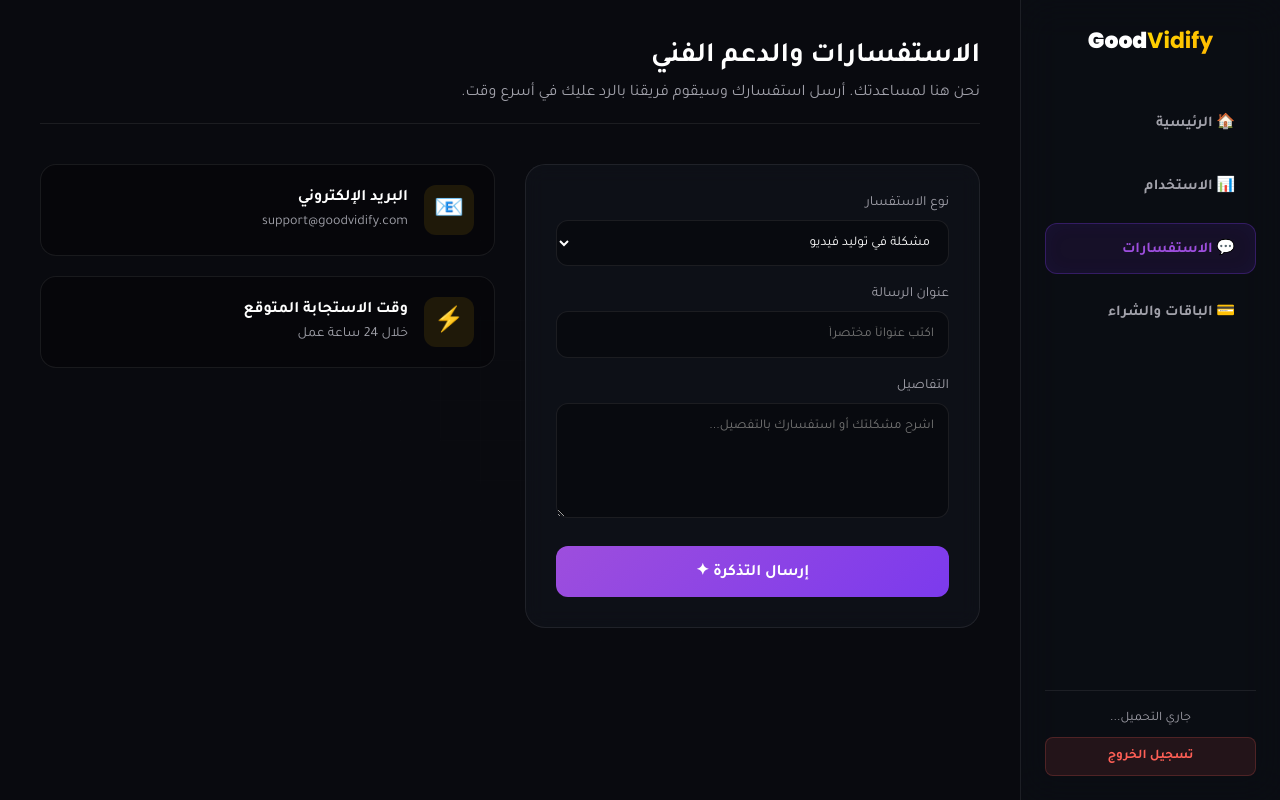
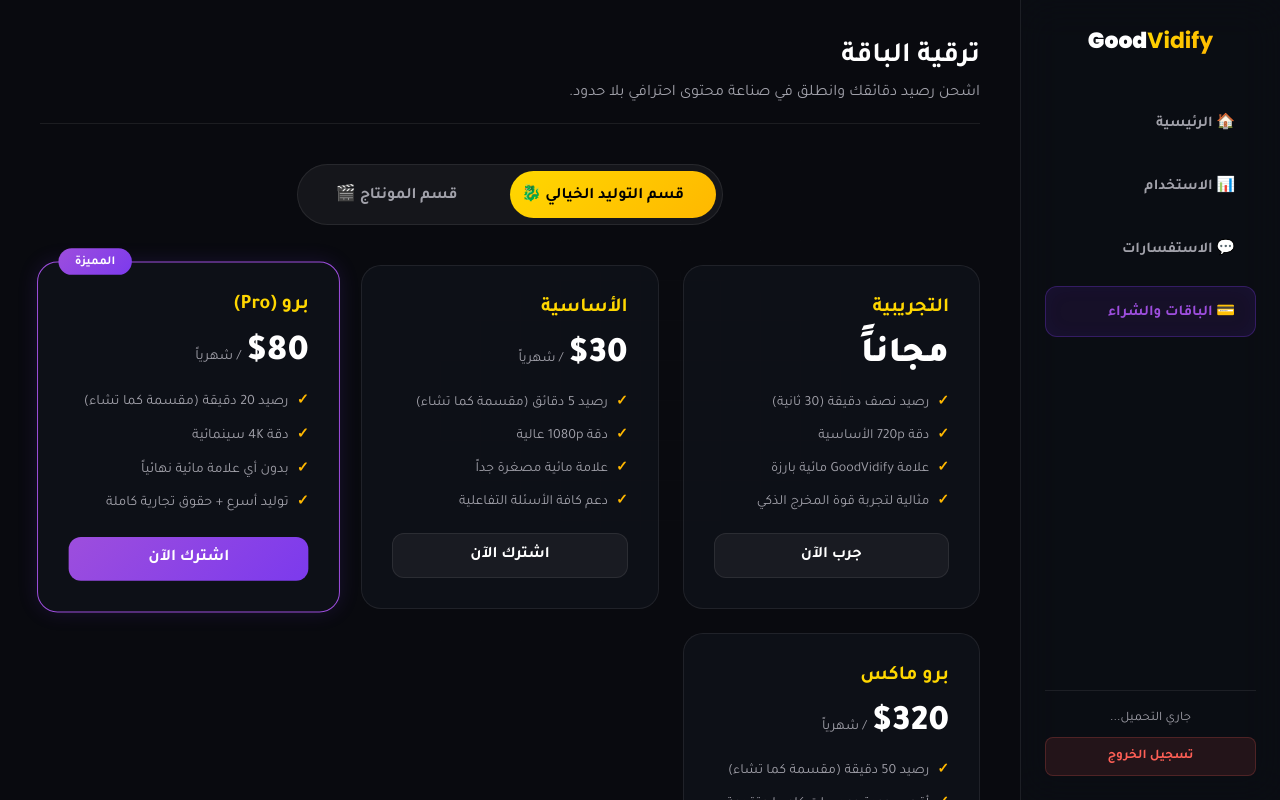
Before and after one commit to matageralbilad-hash/GoodVidify, a plain HTML site: page dashboard.html in a window 1280 px wide. Drawn offline with Linux system fonts and the light colour scheme; no server answers.

Commit message:
Update dashboard.html

```diff
--- a/dashboard.html
+++ b/dashboard.html
@@ -67,16 +67,34 @@
 .info-card { display: flex; align-items: center; gap: 16px; background: rgba(0,0,0,0.3); padding: 20px; border-radius: 16px; border: 1px solid var(--border-glass); }
 .info-icon { width: 50px; height: 50px; border-radius: 12px; background: rgba(255, 184, 0, 0.1); display: grid; place-items: center; font-size: 24px; color: var(--gold-primary); }
 
-/* === تصميم قسم الباقات (Pricing) === */
-.pricing-grid { display: grid; grid-template-columns: repeat(auto-fit, minmax(280px, 1fr)); gap: 24px; }
-.price-card { padding: 30px; background: var(--bg-card); border: 1px solid var(--border-glass); border-radius: 20px; display: flex; flex-direction: column; }
+/* === تصميم قسم الباقات (Pricing) مع مفتاح التبديل === */
+.pricing-toggle { display: flex; justify-content: center; margin-bottom: 40px; }
+.toggle-bg { background: rgba(255,255,255,0.05); border: 1px solid var(--border-glass); border-radius: 999px; padding: 6px; display: inline-flex; position: relative; }
+.toggle-btn { padding: 12px 32px; border-radius: 999px; font-weight: 700; font-size: 16px; color: var(--text-muted); cursor: pointer; border: none; background: transparent; font-family: inherit; transition: 0.3s; z-index: 1; }
+.toggle-btn.active { color: #000; }
+.toggle-slider { position: absolute; top: 6px; bottom: 6px; width: calc(50% - 6px); background: var(--gradient-gold); border-radius: 999px; transition: 0.4s cubic-bezier(0.68, -0.55, 0.265, 1.55); z-index: 0; }
+html[dir="rtl"] .toggle-slider.gen-active { inset-inline-start: 6px; }
+html[dir="rtl"] .toggle-slider.auto-active { inset-inline-end: 6px; }
+
+.pricing-grid { display: none; grid-template-columns: repeat(auto-fit, minmax(260px, 1fr)); gap: 24px; animation: fadeIn 0.5s ease-in-out; }
+.pricing-grid.active { display: grid; }
+
+.price-card { padding: 30px; background: var(--bg-card); border: 1px solid var(--border-glass); border-radius: 20px; display: flex; flex-direction: column; position: relative; }
+.price-card.popular { border-color: var(--violet-light); box-shadow: 0 0 20px rgba(124,58,237,0.15); transform: scale(1.02); }
+.price-badge { position: absolute; top: -14px; inset-inline-end: 20px; background: var(--gradient-violet); padding: 6px 16px; border-radius: 999px; font-size: 12px; font-weight: 700; color: white; }
+
 .price-card h3 { margin: 0; color: var(--gold-light); font-size: 20px; }
-.price-card .price { font-size: 40px; font-weight: 900; margin: 15px 0; }
-.price-card ul { list-style: none; padding: 0; margin: 0 0 20px; flex-grow: 1; }
-.price-card ul li { margin-bottom: 12px; color: var(--text-muted); font-size: 14px; display: flex; align-items: flex-start; gap: 8px; }
+.price-card .price { font-size: 36px; font-weight: 900; margin: 15px 0; display: flex; align-items: baseline; gap: 5px; }
+.price-card .price span { font-size: 14px; color: var(--text-muted); font-weight: normal; }
+
+.price-card ul { list-style: none; padding: 0; margin: 0 0 20px; flex-grow: 1; display: flex; flex-direction: column; gap: 12px; }
+.price-card ul li { color: var(--text-muted); font-size: 14px; display: flex; align-items: flex-start; gap: 8px; line-height: 1.5; }
 .price-card ul li::before { content: '✓'; color: var(--gold-primary); font-weight: 900; }
-.btn-buy { background: rgba(255,255,255,0.05); color: #fff; border: 1px solid var(--border-glass); text-align: center; padding: 12px; border-radius: 12px; font-weight: 700; transition: 0.3s; }
-.btn-buy:hover { background: var(--gradient-gold); color: #000; border-color: transparent; }
+
+.btn-buy { background: rgba(255,255,255,0.05); color: #fff; border: 1px solid var(--border-glass); text-align: center; padding: 12px; border-radius: 12px; font-weight: 700; transition: 0.3s; margin-top: auto; display: block; cursor: pointer; }
+.btn-buy:hover { background: rgba(255,255,255,0.1); }
+.btn-buy.primary { background: var(--gradient-violet); border: none; box-shadow: var(--glow-violet); }
+.btn-buy.primary:hover { transform: translateY(-2px); }
 
 /* رسائل البناء للرئيسية والاستخدام */
 .construction-box { text-align: center; padding: 100px 20px; color: var(--text-muted); }
@@ -94,9 +112,9 @@
   <div class="nav-menu">
     <button class="nav-btn" onclick="openTab('tab-home', this)">🏠 الرئيسية</button>
     <button class="nav-btn" onclick="openTab('tab-usage', this)">📊 الاستخدام</button>
-    <!-- تم جعل قسم الاستفسارات هو النشط افتراضياً الآن لرؤيته -->
-    <button class="nav-btn active" onclick="openTab('tab-support', this)">💬 الاستفسارات</button>
-    <button class="nav-btn" onclick="openTab('tab-pricing', this)">💳 الباقات والشراء</button>
+    <button class="nav-btn" onclick="openTab('tab-support', this)">💬 الاستفسارات</button>
+    <!-- تم جعل قسم الباقات هو النشط افتراضياً الآن لرؤيته -->
+    <button class="nav-btn active" onclick="openTab('tab-pricing', this)">💳 الباقات والشراء</button>
   </div>
 
   <div class="user-info">
@@ -126,15 +144,14 @@
     </div>
   </div>
 
-  <!-- 3. الاستفسارات والاتصال (جاهز) -->
-  <div id="tab-support" class="tab-content active">
+  <!-- 3. الاستفسارات والاتصال -->
+  <div id="tab-support" class="tab-content">
     <div class="page-header">
       <h2>الاستفسارات والدعم الفني</h2>
       <p>نحن هنا لمساعدتك. أرسل استفسارك وسيقوم فريقنا بالرد عليك في أسرع وقت.</p>
     </div>
 
     <div class="support-container">
-      <!-- نموذج المراسلة -->
       <div class="glass-box">
         <div class="form-group">
           <label>نوع الاستفسار</label>
@@ -156,7 +173,6 @@
         <button class="btn-submit">إرسال التذكرة ✦</button>
       </div>
 
-      <!-- معلومات الاتصال -->
       <div class="contact-info">
         <div class="info-card">
           <div class="info-icon">📧</div>
@@ -176,53 +192,114 @@
     </div>
   </div>
 
-  <!-- 4. الباقات والشراء (جاهز مع توجيه لـ cash.html) -->
-  <div id="tab-pricing" class="tab-content">
+  <!-- 4. الباقات والشراء (نشط افتراضياً الآن) -->
+  <div id="tab-pricing" class="tab-content active">
     <div class="page-header">
       <h2>ترقية الباقة</h2>
       <p>اشحن رصيد دقائقك وانطلق في صناعة محتوى احترافي بلا حدود.</p>
     </div>
 
-    <div class="pricing-grid">
-      <!-- باقة أساسية -->
+    <!-- Pricing Toggle -->
+    <div class="pricing-toggle">
+      <div class="toggle-bg">
+        <div class="toggle-slider gen-active" id="dash-toggle-slider"></div>
+        <button class="toggle-btn active" onclick="switchDashPricing('gen')" id="dash-btn-gen">قسم التوليد الخيالي 🐉</button>
+        <button class="toggle-btn" onclick="switchDashPricing('auto')" id="dash-btn-auto">قسم المونتاج 🎬</button>
+      </div>
+    </div>
+
+    <!-- 1. قسم التوليد الخيالي -->
+    <div class="pricing-grid active" id="dash-grid-gen">
+      <div class="price-card">
+        <h3>التجريبية</h3>
+        <div class="price">مجاناً</div>
+        <ul>
+          <li>رصيد نصف دقيقة (30 ثانية)</li>
+          <li>دقة 720p الأساسية</li>
+          <li>علامة GoodVidify مائية بارزة</li>
+          <li>مثالية لتجربة قوة المخرج الذكي</li>
+        </ul>
+        <a href="cash.html" class="btn-buy">جرب الآن</a>
+      </div>
+
       <div class="price-card">
         <h3>الأساسية</h3>
-        <div class="price">$30</div>
+        <div class="price">$30 <span>/ شهرياً</span></div>
         <ul>
-          <li>رصيد 5 دقائق (مقسمة بمرونة)</li>
+          <li>رصيد 5 دقائق (مقسمة كما تشاء)</li>
           <li>دقة 1080p عالية</li>
+          <li>علامة مائية مصغرة جداً</li>
           <li>دعم كافة الأسئلة التفاعلية</li>
         </ul>
-        <!-- التوجيه لصفحة الكاش -->
-        <a href="cash.html" class="btn-buy">شراء الآن</a>
+        <a href="cash.html" class="btn-buy">اشترك الآن</a>
       </div>
 
-      <!-- باقة برو -->
-      <div class="price-card" style="border-color: var(--violet-light); box-shadow: 0 0 20px rgba(124,58,237,0.2);">
-        <h3>برو (المميزة)</h3>
-        <div class="price">$80</div>
+      <div class="price-card popular">
+        <div class="price-badge">المميزة</div>
+        <h3>برو (Pro)</h3>
+        <div class="price">$80 <span>/ شهرياً</span></div>
         <ul>
-          <li>رصيد 20 دقيقة (مقسمة بمرونة)</li>
+          <li>رصيد 20 دقيقة (مقسمة كما تشاء)</li>
           <li>دقة 4K سينمائية</li>
-          <li>بدون علامة مائية</li>
+          <li>بدون أي علامة مائية نهائياً</li>
+          <li>توليد أسرع + حقوق تجارية كاملة</li>
         </ul>
-        <!-- التوجيه لصفحة الكاش -->
-        <a href="cash.html" class="btn-buy" style="background: var(--gradient-violet); border:none;">شراء الآن ✦</a>
+        <a href="cash.html" class="btn-buy primary">اشترك الآن</a>
       </div>
 
-      <!-- صانع المحتوى -->
       <div class="price-card">
-        <h3>صانع المحتوى (وثائقي)</h3>
-        <div class="price">$50</div>
+        <h3>برو ماكس</h3>
+        <div class="price">$320 <span>/ شهرياً</span></div>
         <ul>
-          <li>رصيد 100 دقيقة</li>
-          <li>صوت فصيح وترجمة تلقائية</li>
+          <li>رصيد 50 دقيقة (مقسمة كما تشاء)</li>
+          <li>أقصى جودة وعدسات كاميرا متقدمة</li>
+          <li>بدون علامة مائية</li>
+          <li>مخصص للشركات والاستوديوهات الكبرى</li>
+        </ul>
+        <a href="cash.html" class="btn-buy">اشترك الآن</a>
+      </div>
+    </div>
+
+    <!-- 2. قسم المونتاج -->
+    <div class="pricing-grid" id="dash-grid-auto">
+      <div class="price-card">
+        <h3>صانع المحتوى</h3>
+        <div class="price">$50 <span>/ شهرياً</span></div>
+        <ul>
+          <li>رصيد 100 دقيقة شهرياً</li>
+          <li>إنشاء حتى 10 فيديوهات (حد أقصى 10 دقائق للفيديو)</li>
+          <li>صوت فصيح + ترجمة تلقائية</li>
           <li>مقاطع B-Roll عالية الجودة</li>
         </ul>
-        <!-- التوجيه لصفحة الكاش -->
-        <a href="cash.html" class="btn-buy">شراء الآن</a>
+        <a href="cash.html" class="btn-buy">اشترك الآن</a>
+      </div>
+
+      <div class="price-card popular">
+        <div class="price-badge">الأكثر توفيراً</div>
+        <h3>القناة الاحترافية</h3>
+        <div class="price">$100 <span>/ شهرياً</span></div>
+        <ul>
+          <li>رصيد 750 دقيقة شهرياً</li>
+          <li>إنشاء حتى 30 فيديو (حد أقصى 25 دقيقة للفيديو)</li>
+          <li>بدون علامات مائية</li>
+          <li>رندر سريع وأصوات مميزة</li>
+        </ul>
+        <a href="cash.html" class="btn-buy primary">اشترك الآن</a>
+      </div>
+
+      <div class="price-card">
+        <h3>بورماكس الوثائقي</h3>
+        <div class="price">$300 <span>/ شهرياً</span></div>
+        <ul>
+          <li>رصيد 2000 دقيقة شهرياً</li>
+          <li>إنشاء حتى 40 فيديو (حد أقصى 60 دقيقة)</li>
+          <li>مثالي لقنوات الوثائقيات الطويلة جداً</li>
+          <li>أولوية قصوى في سيرفرات الدمج</li>
+        </ul>
+        <a href="cash.html" class="btn-buy">اشترك الآن</a>
       </div>
     </div>
+
   </div>
 
 </main>
@@ -230,17 +307,39 @@
 <!-- نظام التبويبات (Tabs Logic) -->
 <script>
   function openTab(tabId, btnElement) {
-    // إخفاء كل المحتوى
     document.querySelectorAll('.tab-content').forEach(tab => {
       tab.classList.remove('active');
     });
-    // إزالة التفعيل من كل الأزرار
     document.querySelectorAll('.nav-btn').forEach(btn => {
       btn.classList.remove('active');
     });
-    // إظهار المحتوى المطلوب وتفعيل الزر
     document.getElementById(tabId).classList.add('active');
     btnElement.classList.add('active');
+  }
+
+  // نظام تبديل الباقات (Toggle) داخل الداش بورد
+  function switchDashPricing(type) {
+    const btnGen = document.getElementById('dash-btn-gen');
+    const btnAuto = document.getElementById('dash-btn-auto');
+    const slider = document.getElementById('dash-toggle-slider');
+    const gridGen = document.getElementById('dash-grid-gen');
+    const gridAuto = document.getElementById('dash-grid-auto');
+
+    btnGen.classList.remove('active');
+    btnAuto.classList.remove('active');
+    slider.classList.remove('gen-active', 'auto-active');
+
+    if(type === 'gen') {
+      btnGen.classList.add('active');
+      slider.classList.add('gen-active');
+      gridAuto.classList.remove('active');
+      setTimeout(() => gridGen.classList.add('active'), 50);
+    } else {
+      btnAuto.classList.add('active');
+      slider.classList.add('auto-active');
+      gridGen.classList.remove('active');
+      setTimeout(() => gridAuto.classList.add('active'), 50);
+    }
   }
 </script>
 
@@ -262,18 +361,14 @@
   const app = initializeApp(firebaseConfig);
   const auth = getAuth(app);
 
-  // التحقق من حالة المستخدم (Security Check)
   onAuthStateChanged(auth, (user) => {
     if (user) {
-      // المستخدم مسجل دخول، اعرض بريده الإلكتروني في الشريط الجانبي
       document.getElementById('user-email').innerText = user.email;
     } else {
-      // المستخدم غير مسجل دخول (أو تم طرده)، أعد توجيهه فوراً لصفحة الدخول
       window.location.href = "login.html";
     }
   });
 
-  // برمجة زر تسجيل الخروج
   document.getElementById('btn-logout').addEventListener('click', () => {
     signOut(auth).then(() => {
       window.location.href = "login.html";
```
